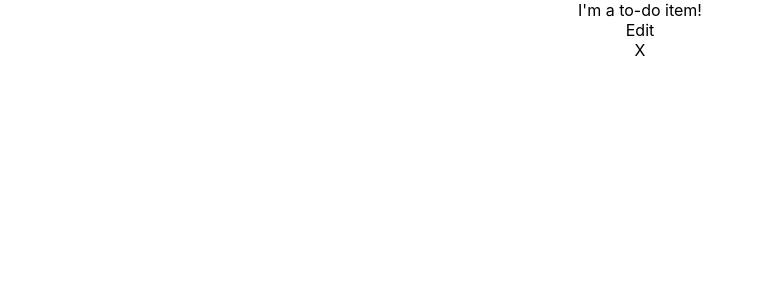
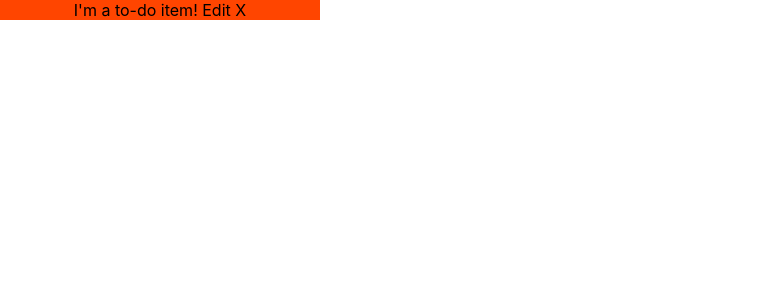
Before and after one commit to Proclus01/to-do-list, a React (Create React App) app: page / in a window 1280 px wide. Shown: the top 300 px of the page, without its empty margins (0-764 px from the left). Built offline with nearby package versions, Linux system fonts and the light colour scheme.

Commit message:
add basic css styling to the todo component and bind css file

```diff
--- /dev/null
+++ b/src/ToDo.css
@@ -0,0 +1,11 @@
+.ToDo {
+    display: flex;
+    background-color: orangered;
+    width: 20em;
+    text-align: center;
+    justify-content: center;
+}
+
+.ToDo :hover {
+    background-color: coral;
+}
--- a/src/ToDo.js
+++ b/src/ToDo.js
@@ -1,4 +1,5 @@
 import React, { Component } from 'react';
+import './ToDo.css';
 
 class ToDo extends Component {
 
@@ -12,11 +13,7 @@ class ToDo extends Component {
     render() {
         return (
             <div className="ToDo">
-                <span>
-                    <div>{this.props.value}</div>
-                    <div>Edit</div>
-                    <div>X</div>
-                </span>
+                <div>{this.props.value} Edit X</div>
             </div>
         )
     }
```
